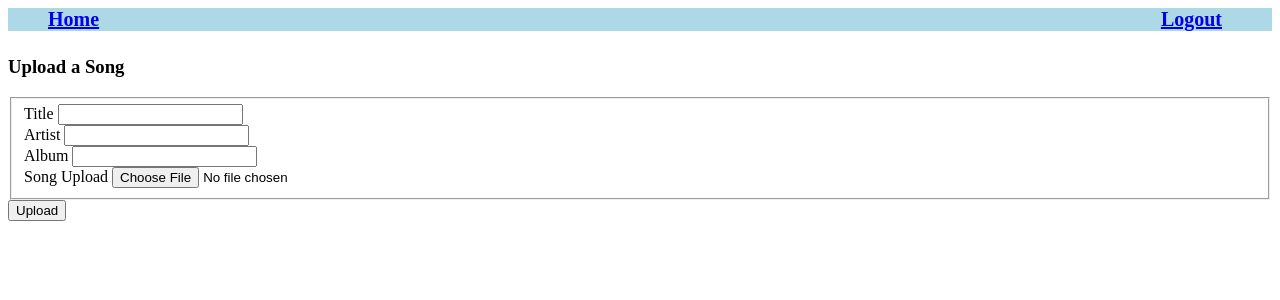
After one commit to Shreyashree14/Music-Flask, a Flask app: page /upload in a window 1280 px wide. The commit adds this page. Shown: the top 300 px of the page. Run offline with Flask 2, Linux system fonts and the light colour scheme; a user stored in the database is signed in; some libraries are stand-ins or nearby versions.

Commit message:
Upload, Download, Delete, Song page added

```diff
--- a/app.py
+++ b/app.py
@@ -1,8 +1,8 @@
-from flask import Flask,redirect,render_template,url_for,flash
+from flask import Flask,redirect,render_template,url_for,flash,send_file,request
 from flask_login import LoginManager,login_user,logout_user,current_user,login_required
 from flask_sqlalchemy import SQLAlchemy
 from flask_bcrypt import Bcrypt
-
+import secrets,os
 
 app=Flask(__name__)
 app.config["SECRET_KEY"]="fd7a97d9ce9bf2c7af93d4f5f83338f5"
@@ -13,8 +13,8 @@ login_manager=LoginManager(app)
 login_manager.login_view='login'
 login_manager.login_message_category='info'
 
-from models import User
-from forms import RegistrationForm,LoginForm
+from models import User,Song
+from forms import RegistrationForm,LoginForm,UploadForm
 
 @app.route("/")
 def home():
@@ -50,7 +50,8 @@ def login():
 @app.route("/user")
 @login_required
 def user():
-	return render_template('user.html',title="User Page")
+	songs=Song.query.filter_by(user=current_user)
+	return render_template('user.html',title="User Page",songs=songs)
 
 @app.route("/logout")
 @login_required
@@ -59,7 +60,54 @@ def logout():
 	flash("Logged Out","success")
 	return redirect(url_for('home'))
 
+def save_file(file,path):
+	random_name=secrets.token_hex(8)
+	_,ext=os.path.splitext(file.filename)
+	new_filename=random_name+ext
+	new_filepath=os.path.join(app.root_path,path,new_filename)
+	file.save(new_filepath)
+	return new_filename
 
+@app.route("/upload",methods=["POST","GET"])
+@login_required
+def upload():
+	form=UploadForm()
+	if form.validate_on_submit():
+		file=save_file(form.file.data,"static")
+		song=Song(title=form.title.data,artist=form.artist.data,album=form.album.data,file=file,user=current_user)
+		db.session.add(song)
+		db.session.commit()
+		flash("Song uploaded successfully","success")
+		return redirect(url_for('user'))
+	return render_template("upload.html",title="Upload Song",form=form)
+
+@app.route("/<song_id>")
+@login_required
+def song_page(song_id):
+	song=Song.query.filter_by(id=song_id).first()
+	return render_template("song_page.html",title="Song Page",song=song)
+
+@app.route("/<song_id>/download")
+@login_required
+def download(song_id):
+	song=Song.query.filter_by(id=song_id).first()
+	file=os.path.join(app.root_path,"static",song.file)
+	return send_file(file,as_attachment=True,attachment_filename=song.title)
+
+@app.route("/<song_id>/delete",methods=['POST','GET'])
+@login_required
+def delete(song_id):
+	if request.method=="POST":
+		Song.query.filter_by(id=song_id).delete()
+		db.session.commit()
+		flash("Song deleted successfully","success")
+	return redirect(url_for('my_uploads'))
+
+@app.route("/myuploads")
+@login_required
+def my_uploads():
+	songs=Song.query.filter_by(user=current_user)
+	return render_template('my_uploads.html',title="My Uploads",songs=songs)
 
 if __name__=='__main__':
 	app.run(debug=True)
--- a/forms.py
+++ b/forms.py
@@ -1,4 +1,5 @@
 from flask_wtf import FlaskForm
+from flask_wtf.file import FileField,FileAllowed
 from models import User
 from wtforms import StringField,PasswordField,SubmitField
 from wtforms.validators import DataRequired,Email,EqualTo,ValidationError
@@ -18,3 +19,10 @@ class LoginForm(FlaskForm):
 	email=StringField("Email-id",validators=[DataRequired(),Email()])
 	password=PasswordField("Password",validators=[DataRequired()])
 	submit=SubmitField("Sign In")
+
+class UploadForm(FlaskForm):
+	title=StringField("Title",validators=[DataRequired()])
+	artist=StringField("Artist",validators=[DataRequired()])
+	album=StringField("Album",validators=[DataRequired()])
+	file=FileField("Song Upload",validators=[DataRequired(),FileAllowed(['mp3'])])
+	submit=SubmitField("Upload")
--- a/templates/home.html
+++ b/templates/home.html
@@ -1,5 +1,5 @@
 {% extends "layout.html" %}
 {% block content %}
-		<a href="{{url_for('register')}}">Register</a><br>
-		<a href="{{url_for('login')}}">Login</a>
+		<a href="{{url_for('register')}}"><h3>Register</h3></a><br>
+		<a href="{{url_for('login')}}"><h3>Login</h3></a>
 {% endblock content %}
--- a/templates/layout.html
+++ b/templates/layout.html
@@ -7,22 +7,30 @@
 		{% endif %}
 	</head>
 	<body>
-		<div style="background-color:lightblue;text-align:right;font-weight:bold;font-size:20px">
+
+		<div style="background-color:lightblue;font-weight:bold;font-size:20px">
 		{% if current_user.is_authenticated %}
-			<a href="{{url_for('logout')}}">Logout</a>
+		<ul>
+			<li style="display:inline"><a href="{{url_for('user')}}">Home</a></li>
+			<li style="display:inline;float:right;margin-right:50px"><a href="{{url_for('logout')}}" >Logout</a></li>
+		</ul>
 		{% endif %}
 		</div>
+
+		<div>
 		{% with messages = get_flashed_messages(with_categories=true) %}
             {% if messages %}
               {% for category, message in messages %}
-                <div style="background-color:grey;margin-top:50px;">
+                <div style="background-color:grey;margin-top:20px;">
                   {{ message }}
                 </div>
               {% endfor %}
             {% endif %}
         {% endwith %}
+		</div>
 		<div style="margin-top: 25px">
 		{% block content %}{% endblock %}
 		</div>
+
 	</body>
 </html>
--- a/templates/login.html
+++ b/templates/login.html
@@ -1,5 +1,6 @@
 {% extends "layout.html" %}
 {% block content %}
+	<h1>Login</h1>
 	<form method="POST">
 		<fieldset>
 		{{form.hidden_tag()}}
--- a/templates/register.html
+++ b/templates/register.html
@@ -1,5 +1,6 @@
 {% extends "layout.html" %}
 {% block content %}
+	<h1>Registration</h1>
 		<form method="POST">
 		<fieldset>
 		{{form.hidden_tag()}}
--- /dev/null
+++ b/templates/upload.html
@@ -0,0 +1,56 @@
+{% extends "layout.html" %}
+{% block content %}
+<h3>Upload a Song</h3>
+<form method="POST" enctype="multipart/form-data">
+	<fieldset>
+		{{form.hidden_tag()}}
+		<div>
+			{{form.title.label}}
+			{% if form.title.errors %}
+				{{form.title}}
+				{% for error in form.title.errors %}
+					<span>{{error}}</span>
+				{% endfor %}
+			{% else %}
+				{{form.title}}
+			{% endif %}
+		</div>
+		<div>
+			{{form.artist.label}}
+			{% if form.artist.errors %}
+				{{form.artist}}
+				{% for error in form.artist.errors %}
+					<span>{{error}}</span>
+				{% endfor %}
+			{% else %}
+				{{form.artist}}
+			{% endif %}
+		</div>
+		<div>
+			{{form.album.label}}
+			{% if form.album.errors %}
+				{{form.album}}
+				{% for error in form.album.errors %}
+					<span>{{error}}</span>
+				{% endfor %}
+			{% else %}
+				{{form.album}}
+			{% endif %}
+		</div>
+		<div>
+			{{form.file.label}}
+			{% if form.file.errors %}
+				{{form.file}}
+				{% for error in form.file.errors %}
+					<span>{{error}}</span>
+				{% endfor %}
+			{% else %}
+				{{form.file}}
+			{% endif %}
+		</div>
+	</fieldset>
+	<div>
+		{{form.submit}}
+	</div>
+</form>
+{% endblock content %}
```
Also changed, not shown: models.py (+12 -0 lines), templates/my_uploads.html (added, +12 -0 lines), templates/song_page.html (added, +13 -0 lines), templates/user.html (+8 -3 lines), site.db (deleted).
